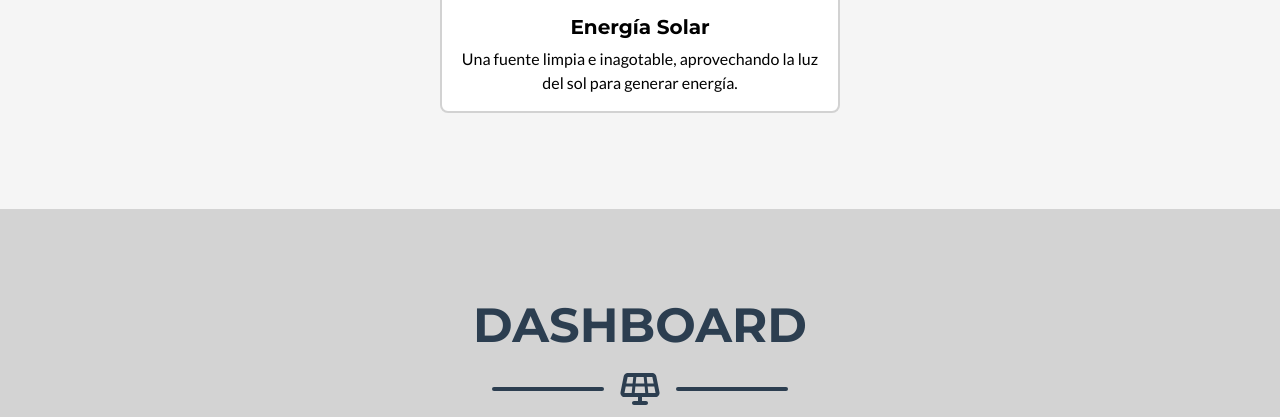
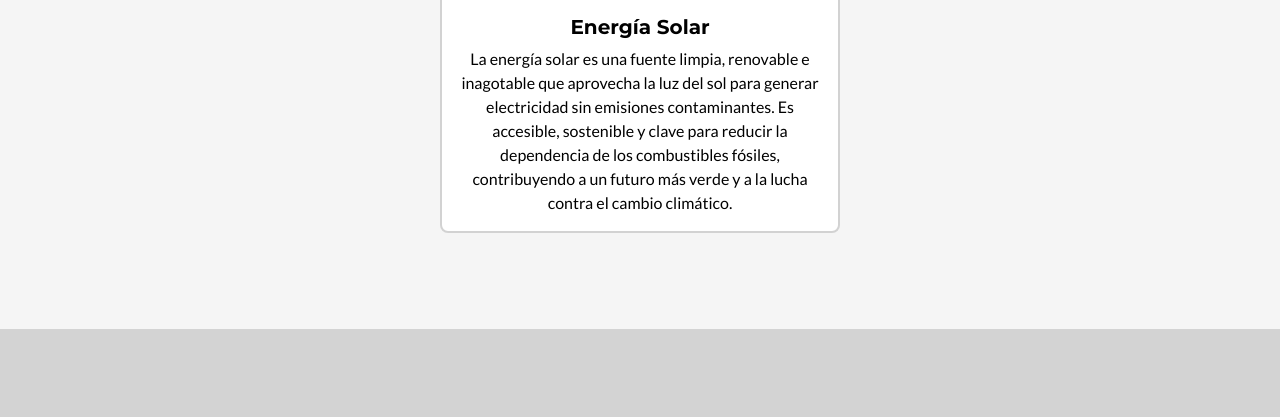
Before and after one commit to CamiloHI96/Proyecto-energiaslimpias, a Flask app: page / in a window 1280 px wide. Shown: the part 1492-1909 px from the top of the page. Run offline with Flask 3, Linux system fonts and the light colour scheme; some libraries are stand-ins or nearby versions.

Commit message:
Update index.html
Ultimos cambios

```diff
--- a/templates/index.html
+++ b/templates/index.html
@@ -85,8 +85,7 @@
                                 class="card-img-top" alt="Energía Solar" style="height: 300px; object-fit: cover;">
                             <div class="card-body">
                                 <h5 class="card-title">Energía Solar</h5>
-                                <p class="card-text">Una fuente limpia e inagotable, aprovechando la luz del sol para
-                                    generar energía.</p>
+                                <p class="card-text">La energía solar es una fuente limpia, renovable e inagotable que aprovecha la luz del sol para generar electricidad sin emisiones contaminantes. Es accesible, sostenible y clave para reducir la dependencia de los combustibles fósiles, contribuyendo a un futuro más verde y a la lucha contra el cambio climático.</p>
                             </div>
                         </div>
                     </div>
@@ -96,8 +95,7 @@
                                 alt="Energía Eólica" style="height: 300px; object-fit: cover;">
                             <div class="card-body">
                                 <h5 class="card-title">Energía Eólica</h5>
-                                <p class="card-text">Utiliza la fuerza del viento para mover turbinas y generar
-                                    electricidad sostenible.</p>
+                                <p class="card-text">La energía eólica utiliza la fuerza del viento para mover turbinas y generar electricidad de forma sostenible. Es una fuente limpia, renovable e inagotable, que no produce emisiones contaminantes y ayuda a reducir la dependencia de los combustibles fósiles, contribuyendo a un futuro más ecológico.</p>
                             </div>
                         </div>
                     </div>
@@ -107,8 +105,7 @@
                                 class="card-img-top" alt="Energía Hidráulica" style="height: 300px; object-fit: cover;">
                             <div class="card-body">
                                 <h5 class="card-title">Energía Hidráulica</h5>
-                                <p class="card-text">Genera electricidad aprovechando la fuerza del agua en movimiento.
-                                </p>
+                                <p class="card-text">La energía hidroeléctrica genera electricidad aprovechando la fuerza del agua en movimiento. Es una fuente limpia, renovable e inagotable, que contribuye a la producción de energía sostenible sin generar emisiones contaminantes, ayudando a reducir el impacto ambiental y la dependencia de los combustibles fósiles.</p>
                             </div>
                         </div>
                     </div>
```
